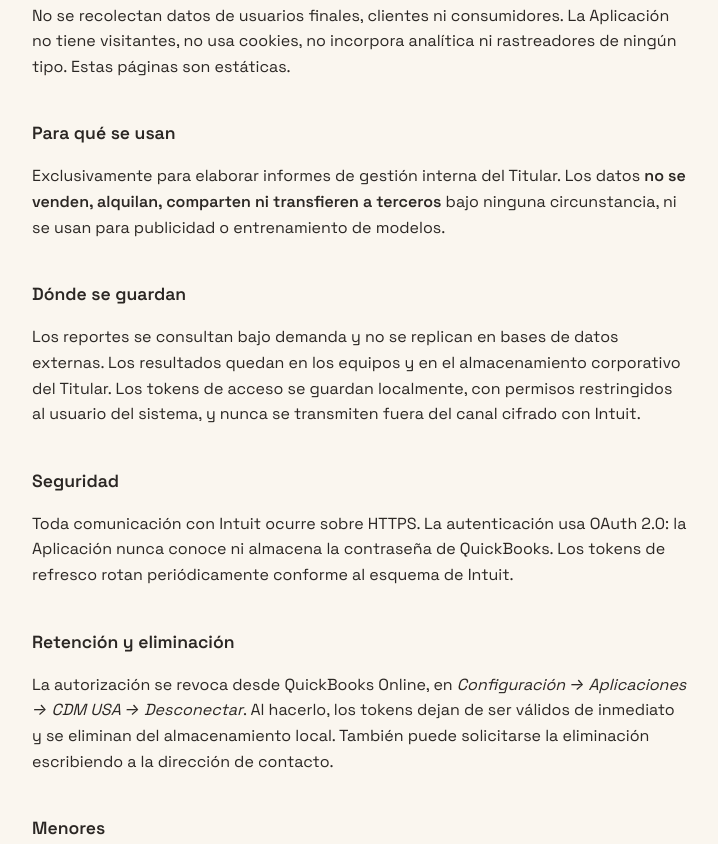
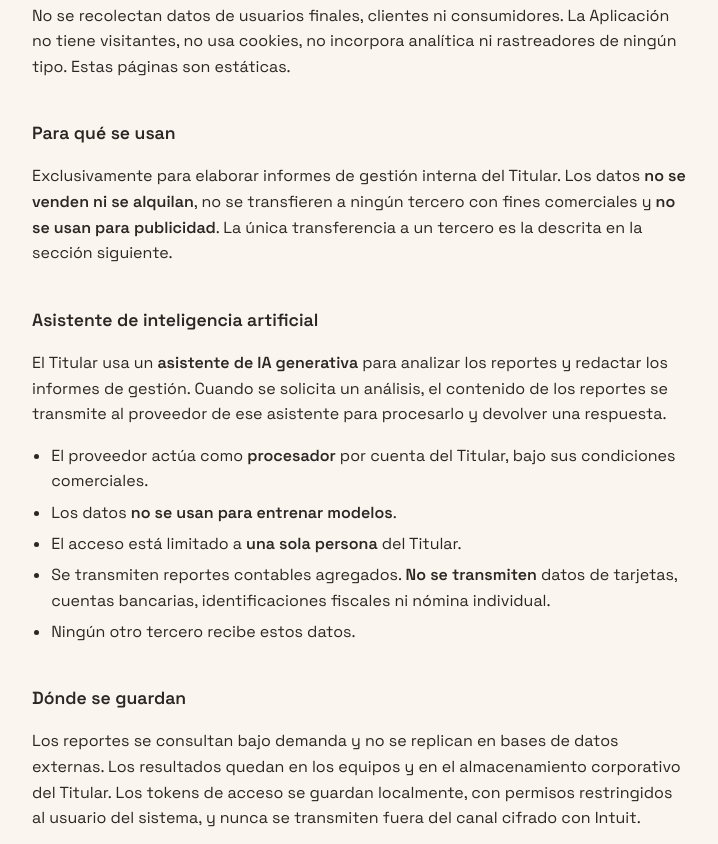
Before and after one commit to ggarciafradua-tech/qb-reporting, a plain HTML site: page privacy.html in a window 1280 px wide. Shown: the part 710-1554 px from the top of the page, without its empty margins (280-998 px from the left). Drawn offline with nearby package versions, Linux system fonts and the light colour scheme.

Commit message:
Declarar el procesamiento por asistente de IA en la politica de privacidad

```diff
--- a/privacy.html
+++ b/privacy.html
@@ -34,8 +34,24 @@ Estas páginas son estáticas.</p>
 
 <h2>Para qué se usan</h2>
 <p>Exclusivamente para elaborar informes de gestión interna del Titular. Los datos
-<strong>no se venden, alquilan, comparten ni transfieren a terceros</strong> bajo ninguna
-circunstancia, ni se usan para publicidad o entrenamiento de modelos.</p>
+<strong>no se venden ni se alquilan</strong>, no se transfieren a ningún tercero con
+fines comerciales y <strong>no se usan para publicidad</strong>. La única transferencia
+a un tercero es la descrita en la sección siguiente.</p>
+
+<h2>Asistente de inteligencia artificial</h2>
+<p>El Titular usa un <strong>asistente de IA generativa</strong> para analizar los
+reportes y redactar los informes de gestión. Cuando se solicita un análisis, el contenido
+de los reportes se transmite al proveedor de ese asistente para procesarlo y devolver una
+respuesta.</p>
+<ul>
+  <li>El proveedor actúa como <strong>procesador</strong> por cuenta del Titular, bajo sus
+      condiciones comerciales.</li>
+  <li>Los datos <strong>no se usan para entrenar modelos</strong>.</li>
+  <li>El acceso está limitado a <strong>una sola persona</strong> del Titular.</li>
+  <li>Se transmiten reportes contables agregados. <strong>No se transmiten</strong> datos
+      de tarjetas, cuentas bancarias, identificaciones fiscales ni nómina individual.</li>
+  <li>Ningún otro tercero recibe estos datos.</li>
+</ul>
 
 <h2>Dónde se guardan</h2>
 <p>Los reportes se consultan bajo demanda y no se replican en bases de datos externas.
```
